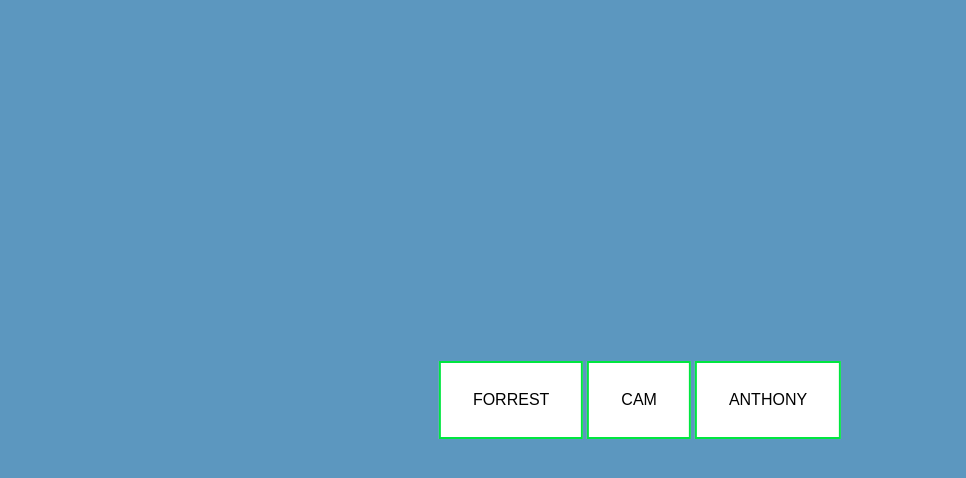
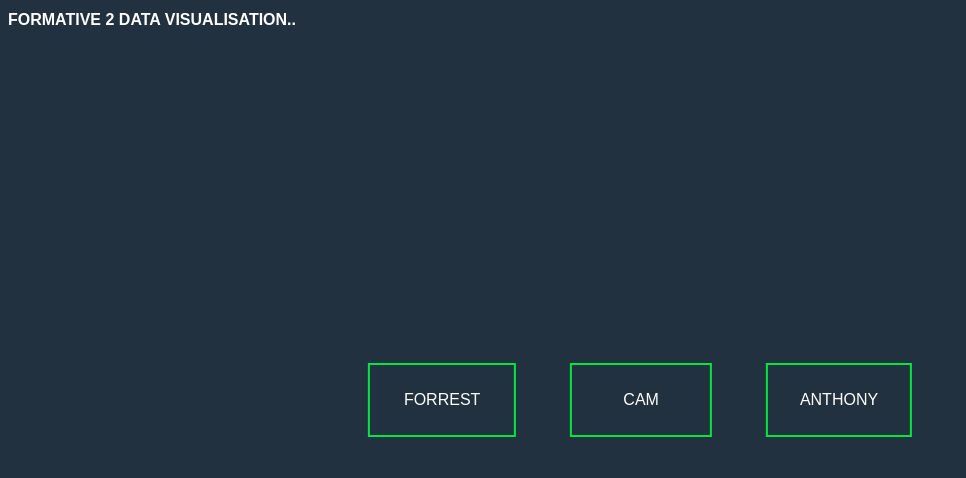
Before and after one commit to forrest-wilson/yb-dv-formative-2, a website: page index.html in a window 1280 px wide. Shown: the whole page, without its empty margins (0-966 px from the left). Drawn offline with Linux system fonts and the light colour scheme; a web font is replaced by a local one.

Commit message:
Updated home page

```diff
--- a/index.html
+++ b/index.html
@@ -4,6 +4,8 @@
     <meta charset="UTF-8">
     <meta name="viewport" content="width=device-width, initial-scale=1.0">
     <meta http-equiv="X-UA-Compatible" content="ie=edge">
+    <!-- Font -->
+    <link href="https://fonts.googleapis.com/css?family=Mina" rel="stylesheet">
     <title>Cam, Forrest, and Anthony Yoobee Formative</title>
 </head>
 <body>
@@ -11,7 +13,13 @@
 <style>
 
 	body {
-		background-color: #5C97BF;
+		background-color: #22313F;
+	}
+	h1 {
+		font-family: 'Mina', sans-serif;
+		font-size: 16px;
+		color: white;
+		text-transform: uppercase;
 	}
 	#btnGroup {
 		z-index: 1000;
@@ -21,34 +29,58 @@
 	    margin-right: -50%;
 	    transform: translate(-50%, -50%);
 	}
-	#btn {
+	.btn {
+		font-family: 'Mina', sans-serif;
 		text-transform: uppercase;
 		vertical-align: bottom;
 	    position: relative;
 	    display: inline;
-	    background-color: white;
-	    color: black;
+	    background: none;
+	    color: white;
 	    border: 2px solid #00E640;
-	    padding: 28px 32px;
+	    padding: 26px 32px;
 	    text-align: center;
 	    text-decoration: none;
 	    display: inline-block;
 	    font-size: 16px;
 	    /*margin: 4px 2px;*/
+    	transition: all 2s ease;
 	}
-	#btn:hover {
+	.btn:hover {
 	    background-color: #00E640;
 	    color: white;
+	}
+	#btnGroup > a {
+		margin: 25px;
+		text-decoration: none;
+	}
+	#btnCam {
+		padding: 26px 51px;
+	}
+	#btnForrest {
+		padding: 26px 34px;
+	}
+	@media only screen and (max-width: 1040px) {
+	    .btn {
+	        display: block;
+	        margin-bottom: 25px;
+	        text-decoration: none;
+	    }
 	}
 
 </style>
 
+	<h1 id="title">Formative 2 Data Visualisation..</h1>
 
-
+	<div id="logoGroup">
+		<img src="">
+		<img src="">
+		<img src="">
+	</div>
 	<div id="btnGroup">
-		<a href="forrest/forrest/forrest.html"><button id="btn">Forrest</button></a>
-		<a href="cam/cam/cam.html"><button id="btn">Cam</button></a>
-		<a href="anthony/anthony/anthony.html"><button id="btn">Anthony</button></a>
+		<a href="forrest/forrest.html"><button class="btn" id="btnForrest">Forrest</button></a>
+		<a href="cam/cam.html"><button class="btn" id="btnCam">Cam</button></a>
+		<a href="anthony/anthony.html"><button class="btn">Anthony</button></a>
 	</div>
 
 
```
Also changed, not shown: img/nasa.png (added).
